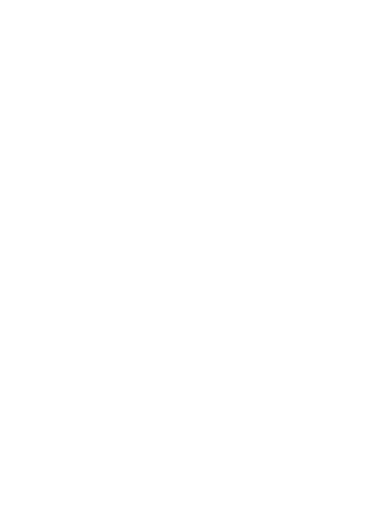
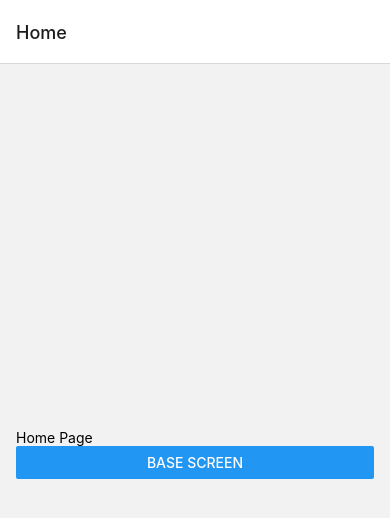
Before and after one commit to salihbektas/moti-animation-examples, a React Native app: screen /Home in a window 390 px wide. Shown: the top 518 px of the page. Built offline with nearby package versions, Linux system fonts and the light colour scheme.

Commit message:
feat: add navigation

```diff
--- a/App.tsx
+++ b/App.tsx
@@ -1,5 +1,6 @@
+import { NavigationContainer } from '@react-navigation/native';
+import { createNativeStackNavigator } from '@react-navigation/native-stack';
 import React from 'react';
-import type {PropsWithChildren} from 'react';
 import {
   SafeAreaView,
   ScrollView,
@@ -9,43 +10,24 @@
   useColorScheme,
   View,
 } from 'react-native';
+import BaseScreen from './src/screens/BaseScreen/BaseScreen';
+import Home from './src/screens/Home/Home';
+import { RootStackParamList } from './src/types';
+
+const Stack = createNativeStackNavigator<RootStackParamList>();
 
 
-function App(): JSX.Element {
-  const isDarkMode = useColorScheme() === 'dark';
-
-  const backgroundStyle = {
-    backgroundColor: isDarkMode ? 'black' : 'white',
-  };
+function App() {
 
   return (
-    <SafeAreaView style={backgroundStyle}>
-      <StatusBar
-        barStyle={isDarkMode ? 'light-content' : 'dark-content'}
-        backgroundColor={backgroundStyle.backgroundColor}
-      />
-
-    </SafeAreaView>
+    <NavigationContainer>
+      <Stack.Navigator>
+        <Stack.Screen name="Home" component={Home} />
+        <Stack.Screen name="BaseScreen" component={BaseScreen} />
+      </Stack.Navigator>
+    </NavigationContainer>
   );
 }
 
-const styles = StyleSheet.create({
-  sectionContainer: {
-    marginTop: 32,
-    paddingHorizontal: 24,
-  },
-  sectionTitle: {
-    fontSize: 24,
-    fontWeight: '600',
-  },
-  sectionDescription: {
-    marginTop: 8,
-    fontSize: 18,
-    fontWeight: '400',
-  },
-  highlight: {
-    fontWeight: '700',
-  },
-});
 
 export default App;
--- a/package.json
+++ b/package.json
@@ -10,8 +10,12 @@
     "test": "jest"
   },
   "dependencies": {
+    "@react-navigation/native": "^6.1.6",
+    "@react-navigation/native-stack": "^6.9.12",
     "react": "18.2.0",
-    "react-native": "0.71.4"
+    "react-native": "0.71.4",
+    "react-native-safe-area-context": "^4.5.0",
+    "react-native-screens": "^3.20.0"
   },
   "devDependencies": {
     "@babel/core": "^7.20.0",
--- /dev/null
+++ b/src/screens/BaseScreen/BaseScreen.tsx
@@ -0,0 +1,26 @@
+import React from 'react';
+import {
+  View,
+  Text,
+  StyleSheet
+} from 'react-native';
+
+
+function BaseScreen() {
+
+  return (
+    <View style={ styles.main }>
+      <Text>Base screen page</Text>
+    </View>
+  )
+}
+
+const styles = StyleSheet.create({
+  main: {
+    flex: 1,
+    justifyContent: 'center',
+    padding: 16
+  }
+});
+
+export default BaseScreen
--- /dev/null
+++ b/src/screens/Home/Home.tsx
@@ -0,0 +1,29 @@
+import React from 'react';
+import {
+  View,
+  Text,
+  Button,
+  StyleSheet
+} from 'react-native';
+import { HomeProps } from '../../types';
+
+
+function Home({ navigation }: HomeProps) {
+
+  return (
+    <View style={ styles.main }>
+      <Text>Home Page</Text>
+      <Button title='base screen' onPress={() => navigation.navigate('BaseScreen')} />
+    </View>
+  )
+}
+
+const styles = StyleSheet.create({
+  main: {
+    flex: 1,
+    justifyContent: 'center',
+    padding: 16
+  }
+});
+
+export default Home
--- /dev/null
+++ b/src/types.tsx
@@ -0,0 +1,9 @@
+import type { NativeStackScreenProps } from '@react-navigation/native-stack';
+
+export type RootStackParamList = {
+  Home: undefined;
+  BaseScreen: undefined;
+};
+
+export type HomeProps = NativeStackScreenProps<RootStackParamList, 'Home'>;
+export type BaseScreenProps = NativeStackScreenProps<RootStackParamList, 'BaseScreen'>;
```
Also changed, not shown: 3 other files (tests, documents, lock files or other folders).
